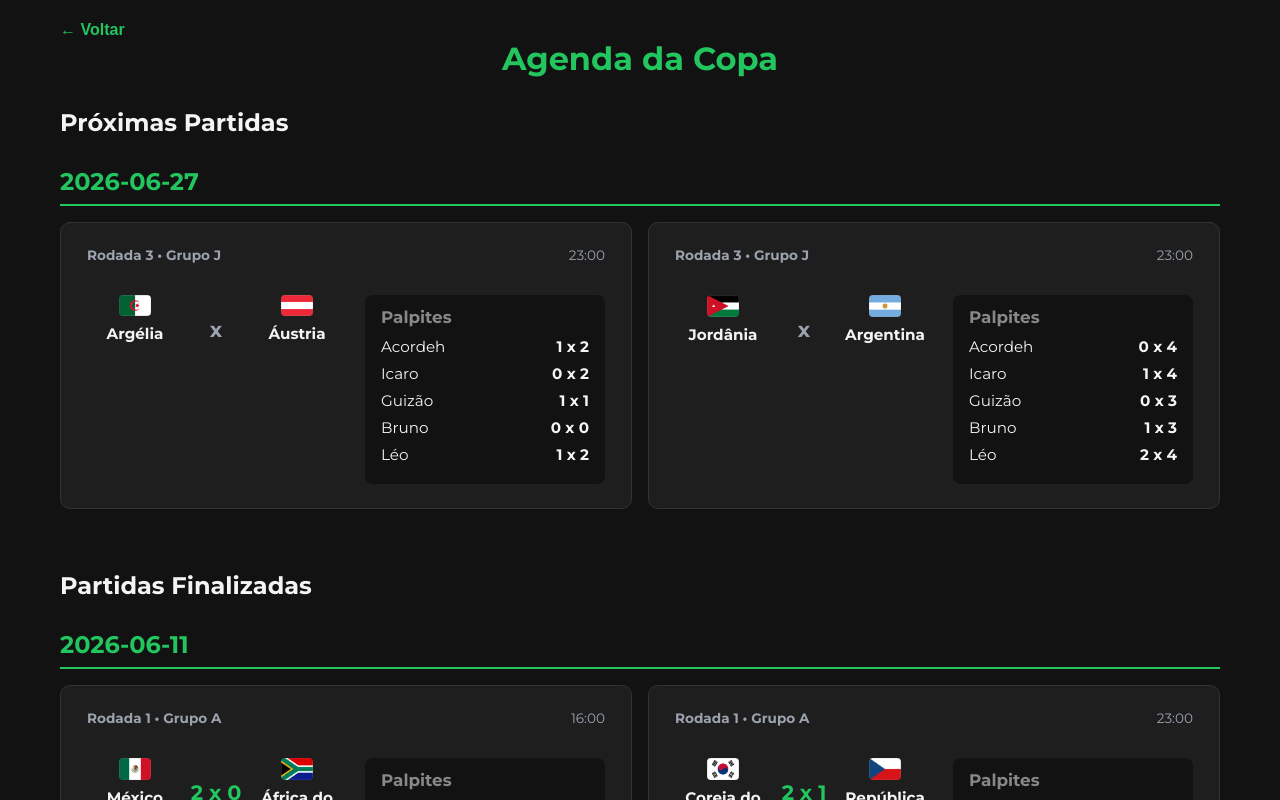
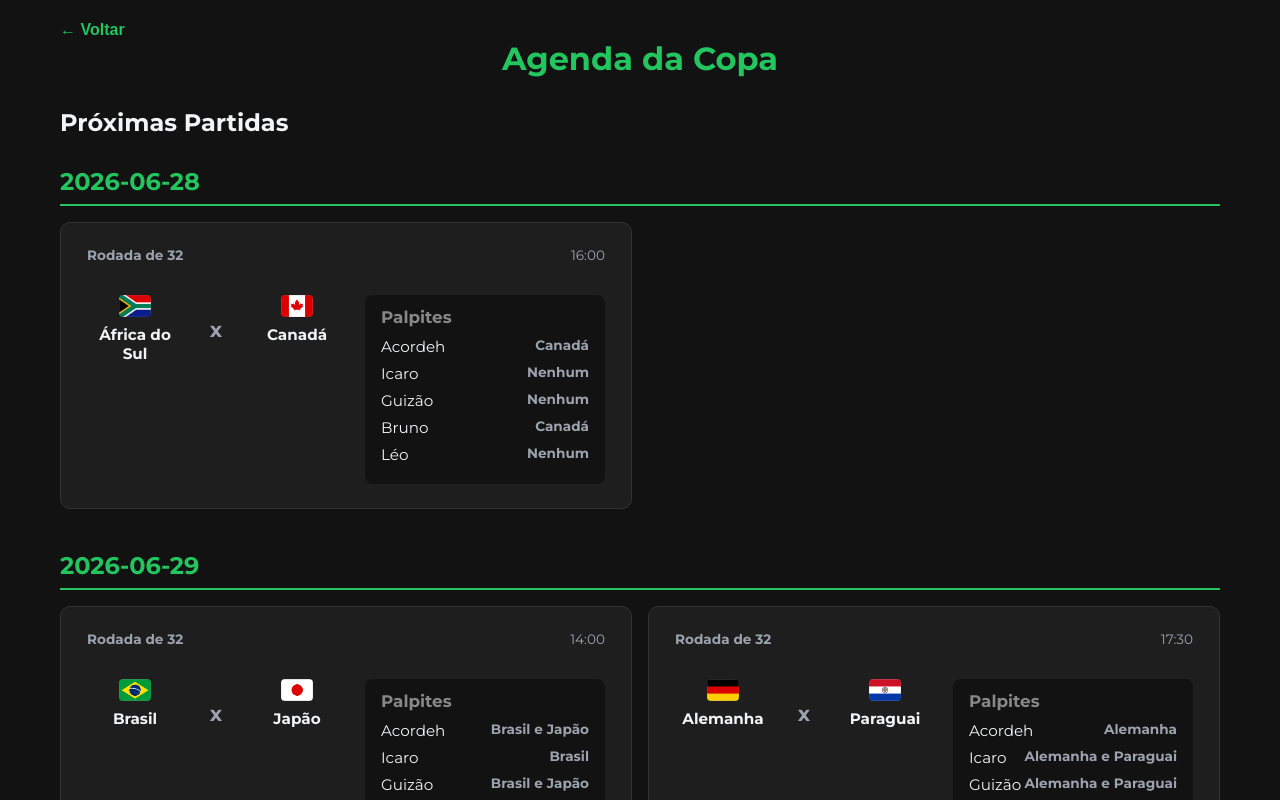
Before and after one commit to Fooeks/Bolao-da-Copa-2026-Adoradores-de-Pericles-, a React (Vite) app: page /agenda in a window 1280 px wide. Shown: the top 800 px of the page. Built offline with nearby package versions, Linux system fonts and the light colour scheme.

Commit message:
Finaliza Fase de Grupos e Adiciona Partidas do Mata-Mata

```diff
--- a/src/data/partidas.js
+++ b/src/data/partidas.js
@@ -1273,8 +1273,8 @@ export const partidas = [
     casaId: 38,
     foraId: 39,
 
-    golsCasa: null,
-    golsFora: null
+    golsCasa: 3,
+    golsFora: 3
   },
 
   {
@@ -1291,7 +1291,7 @@ export const partidas = [
     casaId: 40,
     foraId: 37,
 
-    golsCasa: null,
-    golsFora: null
+    golsCasa: 1,
+    golsFora: 3
   },
 ];
--- a/src/data/partidasMataMata.js
+++ b/src/data/partidasMataMata.js
@@ -8,8 +8,8 @@ export const partidasMataMata = [
     fase: "Rodada de 32",
     data: "2026-06-28",
     horario: "16:00",
-    casaId: null,
-    foraId: null,
+    casaId: 2,
+    foraId: 5,
     golsCasa: null,
     golsFora: null
   },
@@ -17,10 +17,10 @@ export const partidasMataMata = [
     id: 74,
     ordem: 2,
     fase: "Rodada de 32",
-    data: "2026-06-28",
-    horario: "20:00",
-    casaId: null,
-    foraId: null,
+    data: "2026-06-29",
+    horario: "14:00",
+    casaId: 9,
+    foraId: 22,
     golsCasa: null,
     golsFora: null
   },
@@ -29,9 +29,9 @@ export const partidasMataMata = [
     ordem: 3,
     fase: "Rodada de 32",
     data: "2026-06-29",
-    horario: "16:00",
-    casaId: null,
-    foraId: null,
+    horario: "17:30",
+    casaId: 17,
+    foraId: 14,
     golsCasa: null,
     golsFora: null
   },
@@ -40,9 +40,9 @@ export const partidasMataMata = [
     ordem: 4,
     fase: "Rodada de 32",
     data: "2026-06-29",
-    horario: "20:00",
-    casaId: null,
-    foraId: null,
+    horario: "22:00",
+    casaId: 21,
+    foraId: 10,
     golsCasa: null,
     golsFora: null
   },
@@ -51,9 +51,9 @@ export const partidasMataMata = [
     ordem: 5,
     fase: "Rodada de 32",
     data: "2026-06-30",
-    horario: "16:00",
-    casaId: null,
-    foraId: null,
+    horario: "14:00",
+    casaId: 19,
+    foraId: 36,
     golsCasa: null,
     golsFora: null
   },
@@ -62,9 +62,9 @@ export const partidasMataMata = [
     ordem: 6,
     fase: "Rodada de 32",
     data: "2026-06-30",
-    horario: "20:00",
-    casaId: null,
-    foraId: null,
+    horario: "18:00",
+    casaId: 33,
+    foraId: 23,
     golsCasa: null,
     golsFora: null
   },
@@ -72,10 +72,10 @@ export const partidasMataMata = [
     id: 79,
     ordem: 7,
     fase: "Rodada de 32",
-    data: "2026-07-01",
-    horario: "16:00",
-    casaId: null,
-    foraId: null,
+    data: "2026-06-30",
+    horario: "22:00",
+    casaId: 1,
+    foraId: 20,
     golsCasa: null,
     golsFora: null
   },
@@ -84,9 +84,9 @@ export const partidasMataMata = [
     ordem: 8,
     fase: "Rodada de 32",
     data: "2026-07-01",
-    horario: "20:00",
-    casaId: null,
-    foraId: null,
+    horario: "13:00",
+    casaId: 45,
+    foraId: 42,
     golsCasa: null,
     golsFora: null
   },
@@ -94,10 +94,10 @@ export const partidasMataMata = [
     id: 81,
     ordem: 9,
     fase: "Rodada de 32",
-    data: "2026-07-02",
-    horario: "16:00",
-    casaId: null,
-    foraId: null,
+    data: "2026-07-01",
+    horario: "17:00",
+    casaId: 25,
+    foraId: 34,
     golsCasa: null,
     golsFora: null
   },
@@ -105,10 +105,10 @@ export const partidasMataMata = [
     id: 82,
     ordem: 10,
     fase: "Rodada de 32",
-    data: "2026-07-02",
-    horario: "20:00",
-    casaId: null,
-    foraId: null,
+    data: "2026-07-01",
+    horario: "21:00",
+    casaId: 13,
+    foraId: 6,
     golsCasa: null,
     golsFora: null
   },
@@ -116,10 +116,10 @@ export const partidasMataMata = [
     id: 83,
     ordem: 11,
     fase: "Rodada de 32",
-    data: "2026-07-03",
+    data: "2026-07-02",
     horario: "16:00",
-    casaId: null,
-    foraId: null,
+    casaId: 29,
+    foraId: 39,
     golsCasa: null,
     golsFora: null
   },
@@ -127,10 +127,10 @@ export const partidasMataMata = [
     id: 84,
     ordem: 12,
     fase: "Rodada de 32",
-    data: "2026-07-03",
+    data: "2026-07-02",
     horario: "20:00",
-    casaId: null,
-    foraId: null,
+    casaId: 41,
+    foraId: 46,
     golsCasa: null,
     golsFora: null
   },
@@ -138,10 +138,10 @@ export const partidasMataMata = [
     id: 85,
     ordem: 13,
     fase: "Rodada de 32",
-    data: "2026-07-04",
-    horario: "16:00",
-    casaId: null,
-    foraId: null,
+    data: "2026-07-03",
+    horario: "00:00",
+    casaId: 8,
+    foraId: 38,
     golsCasa: null,
     golsFora: null
   },
@@ -149,10 +149,10 @@ export const partidasMataMata = [
     id: 86,
     ordem: 14,
     fase: "Rodada de 32",
-    data: "2026-07-04",
-    horario: "20:00",
-    casaId: null,
-    foraId: null,
+    data: "2026-07-03",
+    horario: "15:00",
+    casaId: 15,
+    foraId: 26,
     golsCasa: null,
     golsFora: null
   },
@@ -160,10 +160,10 @@ export const partidasMataMata = [
     id: 87,
     ordem: 15,
     fase: "Rodada de 32",
-    data: "2026-07-05",
-    horario: "16:00",
-    casaId: null,
-    foraId: null,
+    data: "2026-07-03",
+    horario: "19:00",
+    casaId: 37,
+    foraId: 30,
     golsCasa: null,
     golsFora: null
   },
@@ -171,10 +171,10 @@ export const partidasMataMata = [
     id: 88,
     ordem: 16,
     fase: "Rodada de 32",
-    data: "2026-07-05",
-    horario: "20:00",
-    casaId: null,
-    foraId: null,
+    data: "2026-07-03",
+    horario: "22:30",
+    casaId: 44,
+    foraId: 47,
     golsCasa: null,
     golsFora: null
   },
@@ -186,8 +186,8 @@ export const partidasMataMata = [
     id: 89,
     ordem: 1,
     fase: "Oitavas de Final",
-    data: "2026-07-06",
-    horario: "16:00",
+    data: "2026-07-04",
+    horario: "14:00",
     casaId: null,
     foraId: null,
     golsCasa: null,
@@ -197,8 +197,8 @@ export const partidasMataMata = [
     id: 90,
     ordem: 2,
     fase: "Oitavas de Final",
-    data: "2026-07-06",
-    horario: "20:00",
+    data: "2026-07-04",
+    horario: "18:00",
     casaId: null,
     foraId: null,
     golsCasa: null,
@@ -208,8 +208,8 @@ export const partidasMataMata = [
     id: 91,
     ordem: 3,
     fase: "Oitavas de Final",
-    data: "2026-07-07",
-    horario: "16:00",
+    data: "2026-07-05",
+    horario: "17:00",
     casaId: null,
     foraId: null,
     golsCasa: null,
@@ -219,8 +219,8 @@ export const partidasMataMata = [
     id: 92,
     ordem: 4,
     fase: "Oitavas de Final",
-    data: "2026-07-07",
-    horario: "20:00",
+    data: "2026-07-05",
+    horario: "21:00",
     casaId: null,
     foraId: null,
     golsCasa: null,
@@ -230,7 +230,7 @@ export const partidasMataMata = [
     id: 93,
     ordem: 5,
     fase: "Oitavas de Final",
-    data: "2026-07-08",
+    data: "2026-07-06",
     horario: "16:00",
     casaId: null,
     foraId: null,
@@ -241,8 +241,8 @@ export const partidasMataMata = [
     id: 94,
     ordem: 6,
     fase: "Oitavas de Final",
-    data: "2026-07-08",
-    horario: "20:00",
+    data: "2026-07-06",
+    horario: "21:00",
     casaId: null,
     foraId: null,
     golsCasa: null,
@@ -252,8 +252,8 @@ export const partidasMataMata = [
     id: 95,
     ordem: 7,
     fase: "Oitavas de Final",
-    data: "2026-07-09",
-    horario: "16:00",
+    data: "2026-07-07",
+    horario: "13:00",
     casaId: null,
     foraId: null,
     golsCasa: null,
@@ -263,8 +263,8 @@ export const partidasMataMata = [
     id: 96,
     ordem: 8,
     fase: "Oitavas de Final",
-    data: "2026-07-09",
-    horario: "20:00",
+    data: "2026-07-07",
+    horario: "17:00",
     casaId: null,
     foraId: null,
     golsCasa: null,
@@ -278,8 +278,8 @@ export const partidasMataMata = [
     id: 97,
     ordem: 1,
     fase: "Quartas de Final",
-    data: "2026-07-10",
-    horario: "16:00",
+    data: "2026-07-09",
+    horario: "17:00",
     casaId: null,
     foraId: null,
     golsCasa: null,
@@ -290,7 +290,7 @@ export const partidasMataMata = [
     ordem: 2,
     fase: "Quartas de Final",
     data: "2026-07-10",
-    horario: "20:00",
+    horario: "16:00",
     casaId: null,
     foraId: null,
     golsCasa: null,
@@ -301,7 +301,7 @@ export const partidasMataMata = [
     ordem: 3,
     fase: "Quartas de Final",
     data: "2026-07-11",
-    horario: "16:00",
+    horario: "18:00",
     casaId: null,
     foraId: null,
     golsCasa: null,
@@ -312,7 +312,7 @@ export const partidasMataMata = [
     ordem: 4,
     fase: "Quartas de Final",
     data: "2026-07-11",
-    horario: "20:00",
+    horario: "22:00",
     casaId: null,
     foraId: null,
     golsCasa: null,
@@ -327,7 +327,7 @@ export const partidasMataMata = [
     ordem: 1,
     fase: "Semifinal",
     data: "2026-07-14",
-    horario: "20:00",
+    horario: "16:00",
     casaId: null,
     foraId: null,
     golsCasa: null,
@@ -338,7 +338,7 @@ export const partidasMataMata = [
     ordem: 2,
     fase: "Semifinal",
     data: "2026-07-15",
-    horario: "20:00",
+    horario: "16:00",
     casaId: null,
     foraId: null,
     golsCasa: null,
@@ -353,7 +353,7 @@ export const partidasMataMata = [
     ordem: 1,
     fase: "Disputa 3º Lugar",
     data: "2026-07-18",
-    horario: "20:00",
+    horario: "18:00",
     casaId: null,
     foraId: null,
     golsCasa: null,
@@ -368,7 +368,7 @@ export const partidasMataMata = [
     ordem: 1,
     fase: "Final",
     data: "2026-07-19",
-    horario: "20:00",
+    horario: "16:00",
     casaId: null,
     foraId: null,
     golsCasa: null,
```
